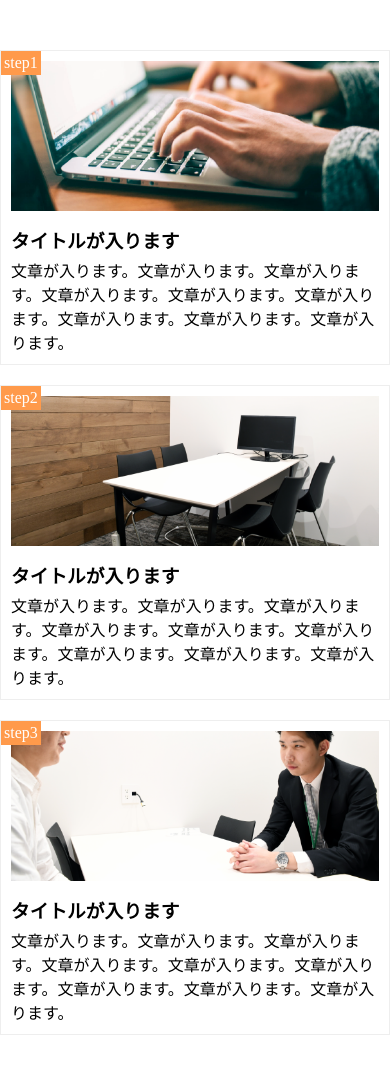
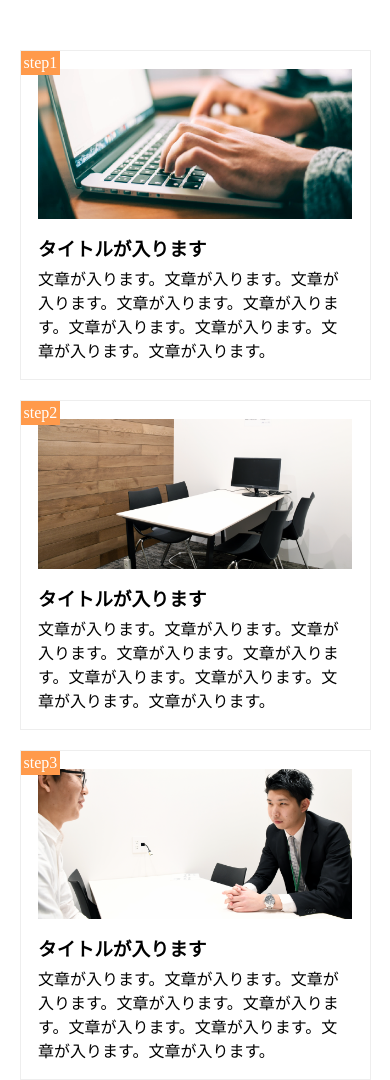
Before and after one commit to Tomoya-Ishiguro/2-10kadai, a plain HTML site: page index.html in a window 390 px wide. Drawn offline with Linux system fonts and the light colour scheme.

Commit message:
[Fix]mainのwidth

```diff
--- a/style.css
+++ b/style.css
@@ -67,14 +67,14 @@ margin: 50px auto;
 @media screen and (max-width:768px){
 
   main{
-    width:100%;
+    width:90%;
     margin: 50px auto;
   }
 
 .step-box{
   float:none;
   width: 100%;
-  padding: 10px;
+  padding: 5%;
   margin-bottom: 20px
 }
 
```
